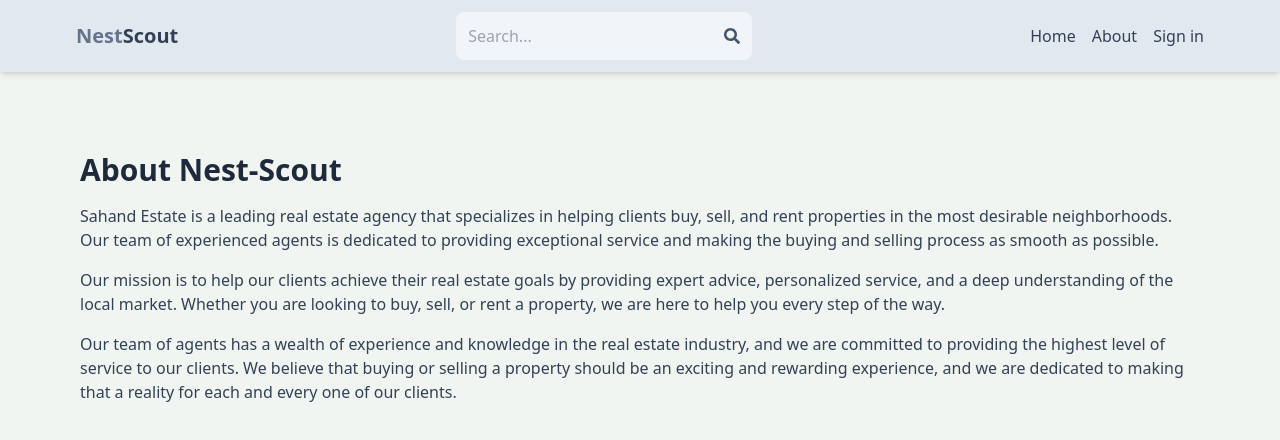
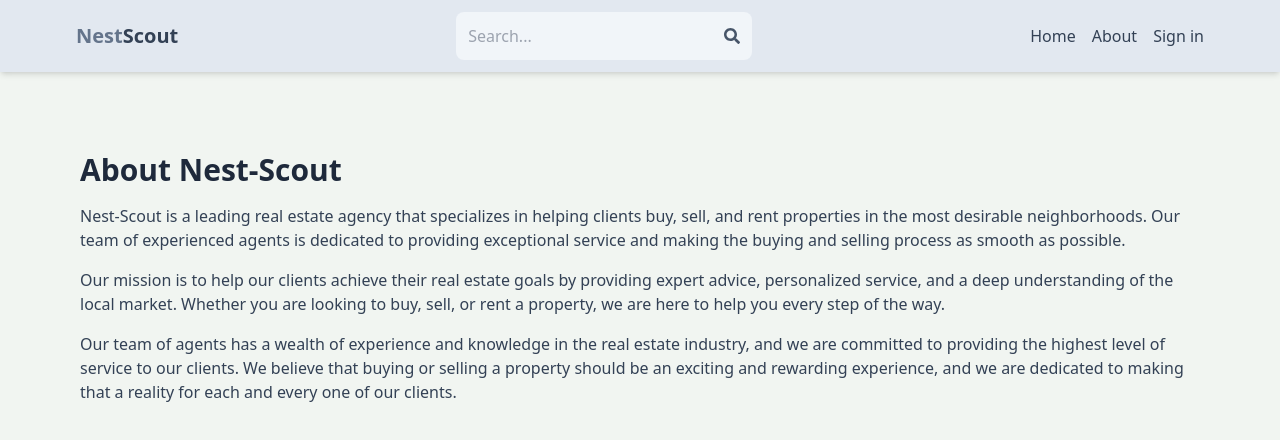
Before and after one commit to Arnab7456/Real-Estate-Full-stack-app, a React (Vite) app in the folder client/: page /about in a window 1280 px wide. Shown: the top 440 px of the page. Built offline with nearby package versions, Linux system fonts and the light colour scheme.

Commit message:
about update

```diff
--- a/client/src/pages/About.jsx
+++ b/client/src/pages/About.jsx
@@ -4,7 +4,7 @@
   return (
     <div className='py-20 px-4 max-w-6xl mx-auto'>
       <h1 className='text-3xl font-bold mb-4 text-slate-800'>About Nest-Scout</h1>
-      <p className='mb-4 text-slate-700'>Sahand Estate is a leading real estate agency that specializes in helping clients buy, sell, and rent properties in the most desirable neighborhoods. Our team of experienced agents is dedicated to providing exceptional service and making the buying and selling process as smooth as possible.</p>
+      <p className='mb-4 text-slate-700'>Nest-Scout is a leading real estate agency that specializes in helping clients buy, sell, and rent properties in the most desirable neighborhoods. Our team of experienced agents is dedicated to providing exceptional service and making the buying and selling process as smooth as possible.</p>
       <p className='mb-4 text-slate-700'>
       Our mission is to help our clients achieve their real estate goals by providing expert advice, personalized service, and a deep understanding of the local market. Whether you are looking to buy, sell, or rent a property, we are here to help you every step of the way.
       </p>
```
